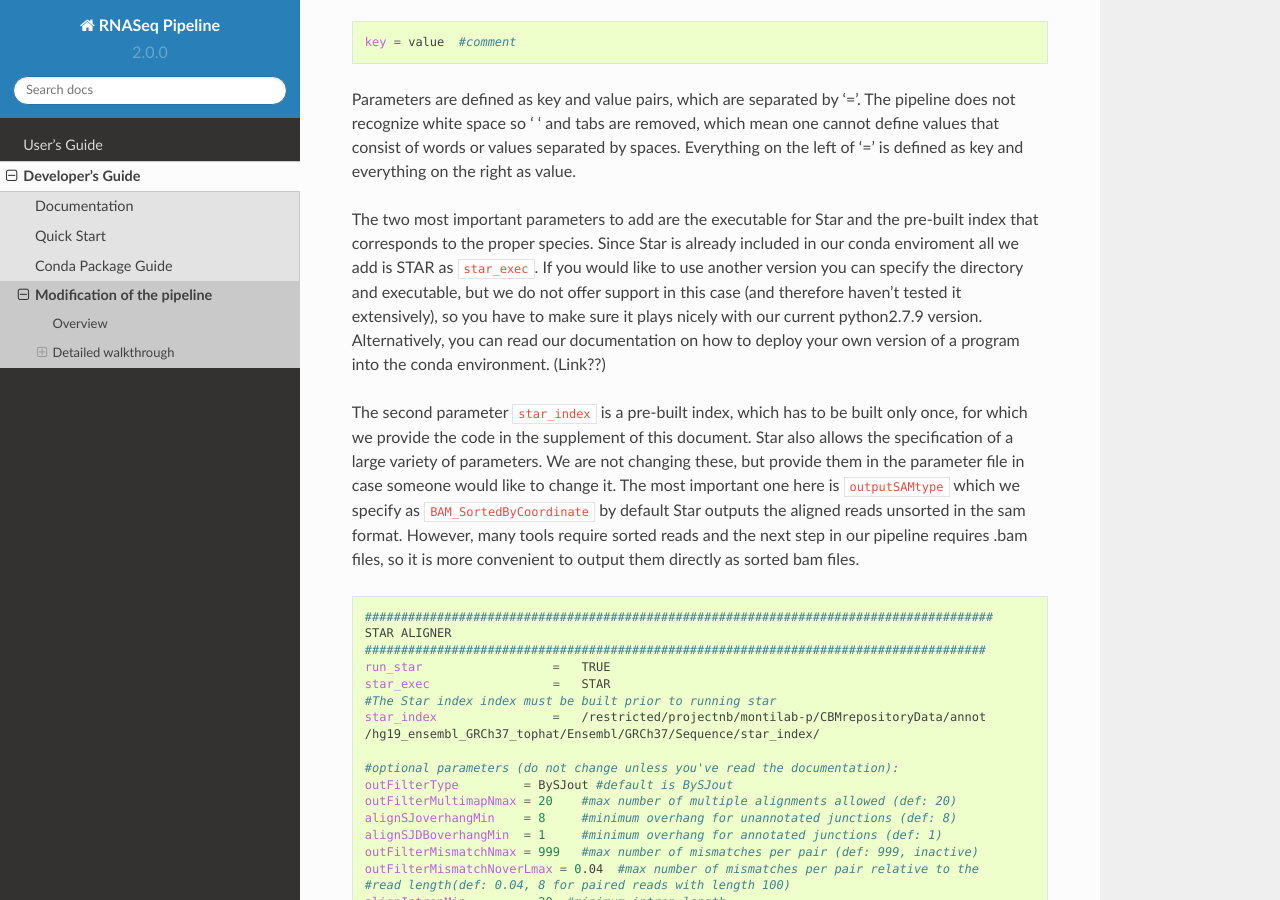
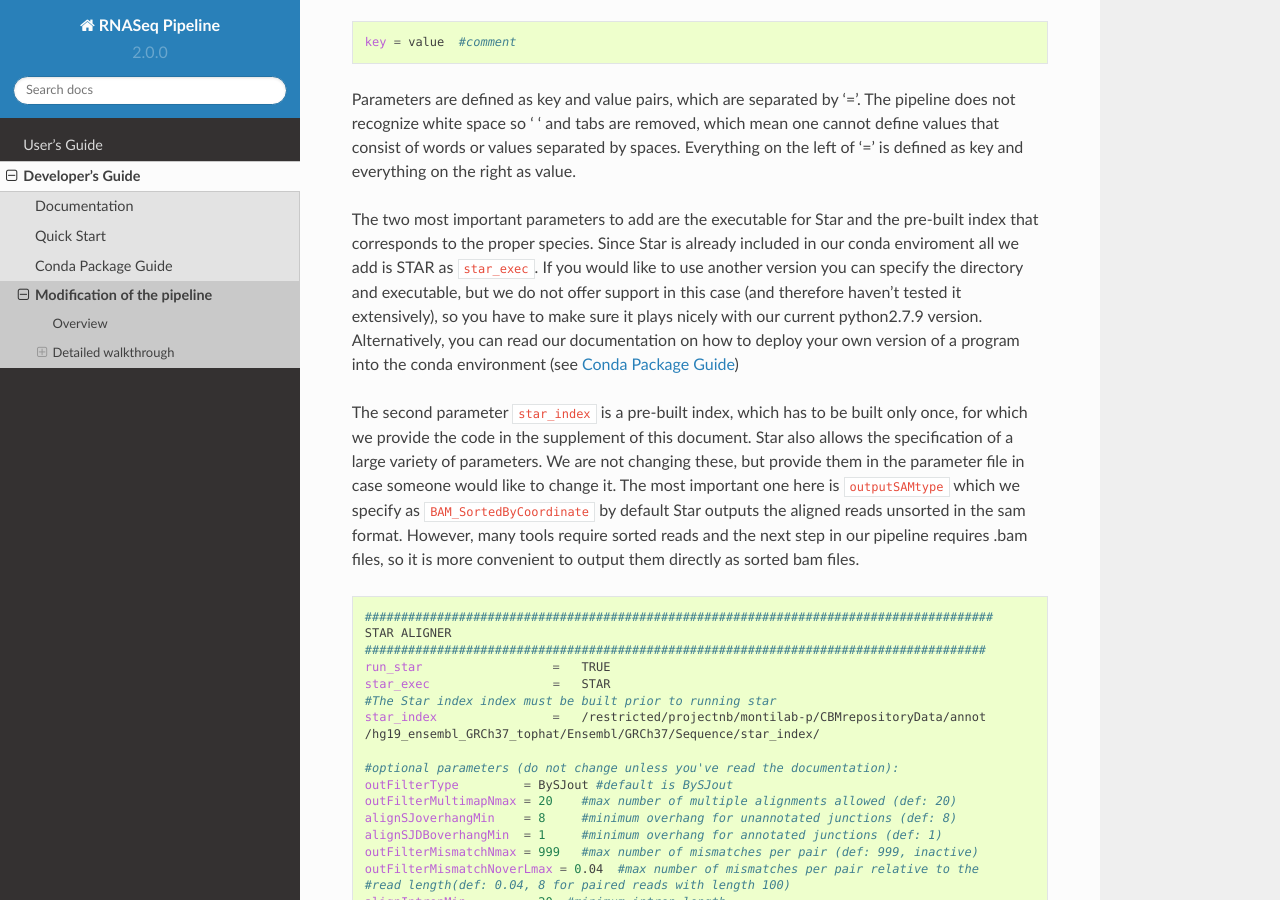
Before and after one commit to tetomonti/Hydra, a Sphinx documentation site: the page built from tools/RNASeq_pipeline/docs/dev_docs/new_module.rst, in a window 1280 px wide and 900 px high, scrolled down 493 px. Built offline with Sphinx 7.4.7 and the Read the Docs theme 2.0.0, drawn with Linux system fonts in a browser that asks for light colours.

```diff
--- a/tools/RNASeq_pipeline/docs/dev_docs/new_module.rst
+++ b/tools/RNASeq_pipeline/docs/dev_docs/new_module.rst
@@ -32,7 +32,7 @@
 Since Star is already included in our conda enviroment all we add is STAR as ``star_exec``. If you would like to use another version
 you can specify the directory and executable, but we do not offer support in this case (and therefore haven't tested it extensively),
 so you have to make sure it plays nicely with our current python2.7.9 version. Alternatively, you can read our documentation on how to
-deploy your own version of a program into the conda environment. (Link??)
+deploy your own version of a program into the conda environment (see :ref:`rst_tutorial`)
 
 The second parameter ``star_index`` is a pre-built index, which has to be built only once, for which we provide the code in the supplement
 of this document. Star also allows the specification of a large variety of parameters. We are not changing these, but provide them in
```
